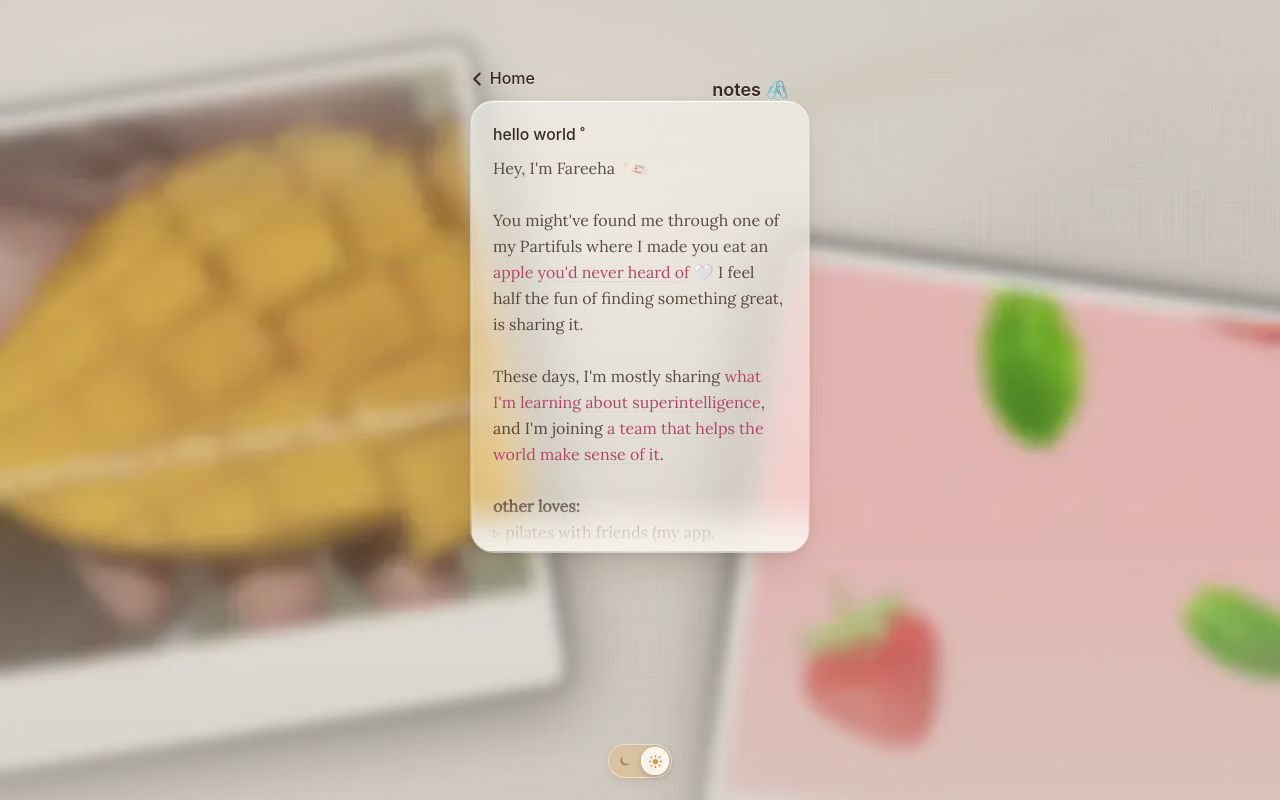
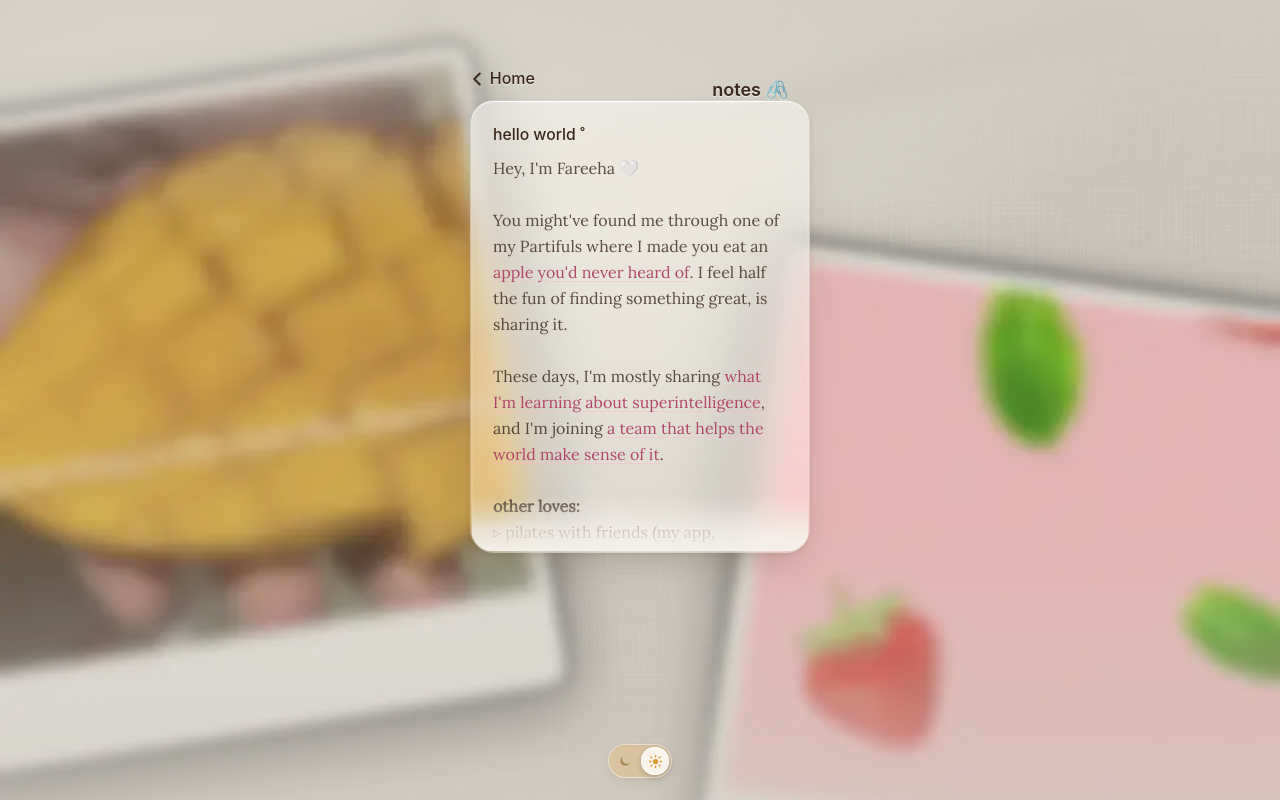
Before and after one commit to fareeha-s/fareeha-cloud, a React (Vite) app: page / in a window 1280 px wide. Built offline with nearby package versions, Linux system fonts and the light colour scheme.

Commit message:
Hello world: heart beside my name
Co-Authored-By: Claude Opus 5.5 <noreply@anthropic.com>

```diff
--- a/src/components/DesktopOverlay.tsx
+++ b/src/components/DesktopOverlay.tsx
@@ -104,9 +104,9 @@ const DesktopOverlay: React.FC<DesktopOverlayProps> = ({ onClose }) => {
   };
 
   const contentBeforeLoveList = `\
-<span style="font-size: clamp(20px, 4vw, 24px); font-weight: 500; line-height: 1.3;">Hey, I\'m Fareeha <span class="kineship-mark" aria-label="Kineship"></span></span>
+<span style="font-size: clamp(20px, 4vw, 24px); font-weight: 500; line-height: 1.3;">Hey, I\'m Fareeha 🤍</span>
 
-You might\'ve found me through one of my Partifuls where I made you eat an <a href="javascript:void(0)" class="custom-pink-link custom-pink-link--desktop-overlay" onclick="event.stopPropagation(); window.desktopOpenInPhone({app:\'notes\', noteId:3})">apple you\'d never heard of</a> 🤍 I feel half the fun of finding something great, is sharing it.
+You might\'ve found me through one of my Partifuls where I made you eat an <a href="javascript:void(0)" class="custom-pink-link custom-pink-link--desktop-overlay" onclick="event.stopPropagation(); window.desktopOpenInPhone({app:\'notes\', noteId:3})">apple you\'d never heard of</a>. I feel half the fun of finding something great, is sharing it.
 
 These days, I\'m mostly sharing <a href="javascript:void(0)" class="custom-pink-link custom-pink-link--desktop-overlay" onclick="event.stopPropagation(); window.desktopOpenInPhone({app:\'notes\', noteId:8})">what I\'m learning about superintelligence</a>, and I\'m joining <a href="https://www.mts.now" target="_blank" rel="noopener noreferrer" class="custom-pink-link custom-pink-link--desktop-overlay" onclick="event.stopPropagation()">a team that helps the world make sense of it</a>.
 
--- a/src/data/notes.ts
+++ b/src/data/notes.ts
@@ -46,9 +46,9 @@ const allNotes: NoteItem[] = [
   {
     id: 1,
     title: "hello world ˚",
-    content: `Hey, I'm Fareeha <span class="kineship-mark" aria-label="Kineship"></span>
+    content: `Hey, I'm Fareeha 🤍
 
-You might've found me through one of my Partifuls where I made you eat an [apple you'd never heard of](note:3) 🤍 I feel half the fun of finding something great, is sharing it.
+You might've found me through one of my Partifuls where I made you eat an [apple you'd never heard of](note:3). I feel half the fun of finding something great, is sharing it.
 
 These days, I'm mostly sharing [what I'm learning about superintelligence](note:8), and I'm joining [a team that helps the world make sense of it](https://www.mts.now).
 
```
